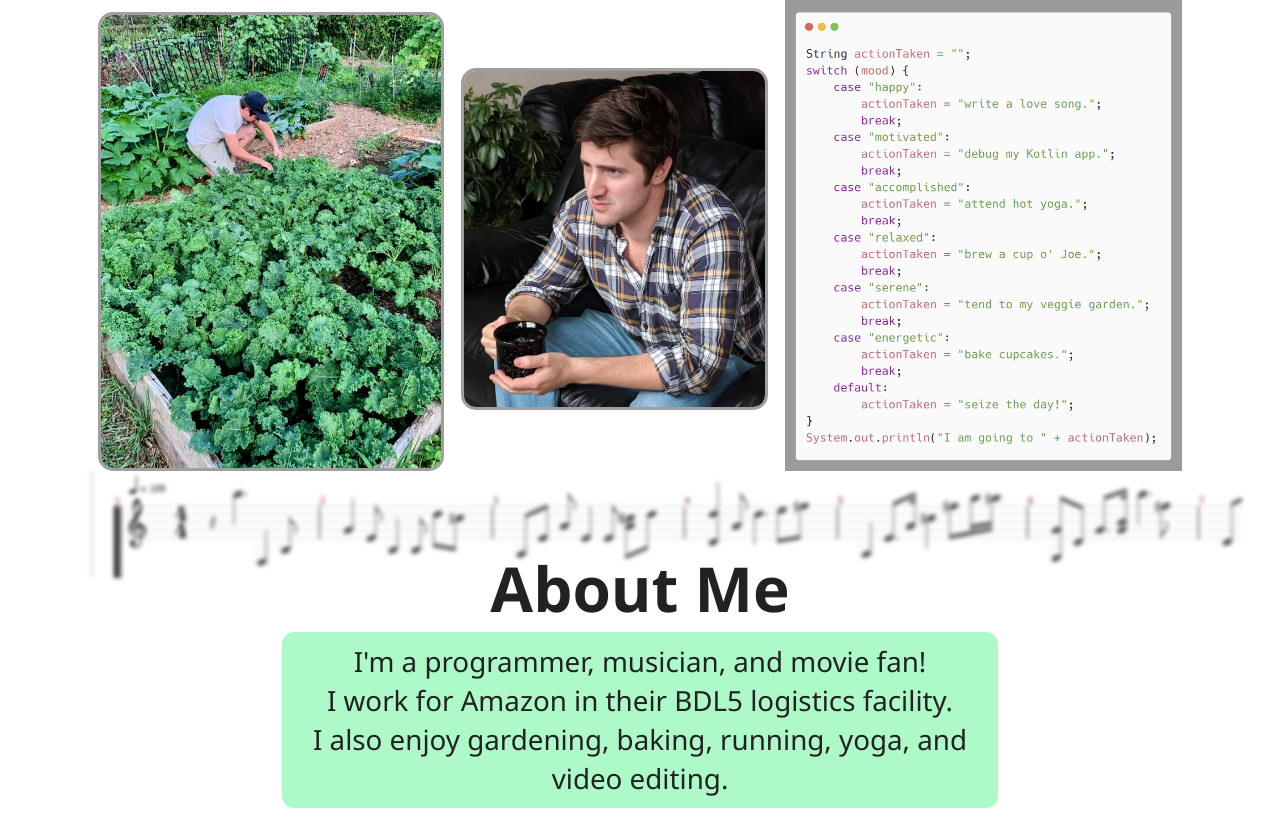
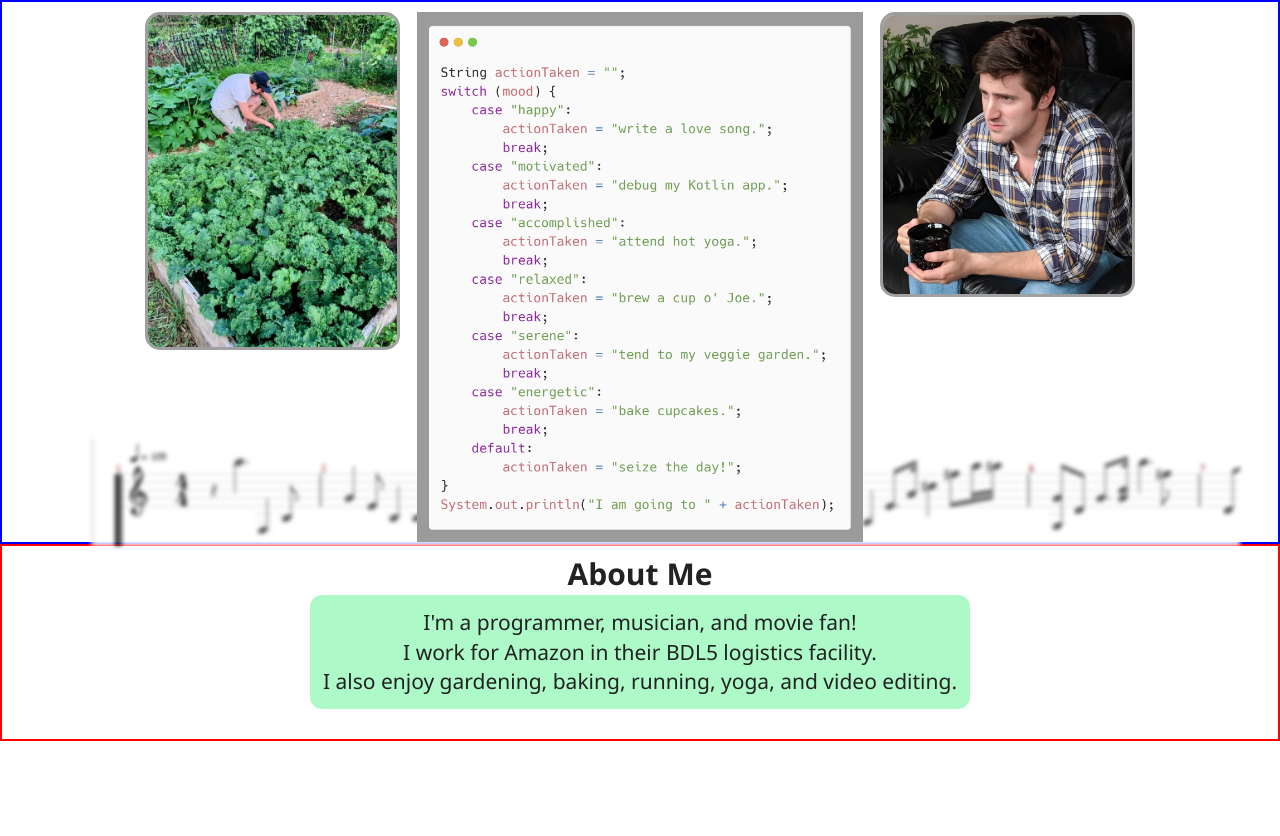
Before and after one commit to Paul-Franklin-student-programs/Three-Word-Movie-Reviews, a website built with webpack: page about.html in a window 1280 px wide. After the commit the page ends 800 px from the top, so only its background shows below. Built offline with nearby package versions, Linux system fonts and the light colour scheme.

Commit message:
more updates to about me page, approaching completion

```diff
--- a/about.html
+++ b/about.html
@@ -10,8 +10,8 @@
 
 <div class="main-photo-container">
   <img src="img/kale-image.jpg" alt="" class="kale-image">
+  <img src="img/carbon3.png" alt="" class="carbon-image">
   <img src="img/portfolio-pic.jpg" alt="Description of Image" class="about-image">
-  <img src="img/carbon3.png" alt="" class="carbon-image">
 </div>
 
 <div class="about-page-text">
--- a/css/style.css
+++ b/css/style.css
@@ -237,7 +237,7 @@ td {
 ---------------------------------------about page
 
 /* Full-page centering */
-body {
+.home-page {
   display: flex;
   flex-direction: column;
   align-items: center; /* Centers content horizontally */
@@ -246,66 +246,69 @@ body {
 }
 
 .about-page-text {
-  display: flex;
-  flex-direction: column; /* Centers image inside container */
-  align-items: center;
-  width: 100%;
   position: relative;
-  margin-bottom: 2.25%;
+  border: 2px solid red;
+  display: flex; /* Enables flexbox */
+  flex-direction: column; /* Stacks children vertically */
+  align-items: center; /* Centers children horizontally */
+  padding-bottom: 30px;
+  padding-top: 7px;
 }
 
 .photo-headline {
   font-weight: bold;
-  font-size: 62px;
+  font-size: 30px;
   display: block;
-  position: relative;
-  margin-top: 5.8%;
+  text-align: center;
   font-family: "Segoe UI", Arial, sans-serif;
 }
 
 .photo-text {
-  font-size: 27.75px;
+  font-size: 21px;
   display: block;
   background-color: rgba(0, 240, 85, 0.32);/* Dark semi-transparent background */
   border-radius: 12px; /* Optional: rounded edges */
   text-align: center; /* Optional: centers the text */
-  width: 56%; /* Adjust width */
-  position: relative;
   font-family: "Segoe UI", Arial, sans-serif;
-  padding: 10px;
+  padding: 1%;
   }
 
 .main-photo-container {
+  align-items: flex-start;
   display: flex;
   justify-content: center; /* Centers the images together as a unit */
-  align-items: flex-end;
   width: 100%;
   gap: 17px; /* Adjusts the space between the two images */
+  padding-top: 10px;
+  border: 2px solid blue;
 }
 
 /* Styling for both images */
-.about-image, .carbon-image {
+.about-image, .kale-image {
   display: block;
   height: auto; /* Maintain aspect ratio */
+  width: 20%;
+  max-width: 100%; /* Ensures images stay within their natural size */
+}
+
+.carbon-image {
+  display: block;
+  height: auto;
+  width: 35%;
+  max-width: 100%;
+  position: relative;
+  z-index: 1;
 }
 
 /* Adjust sizes individually */
 .about-image {
   border-radius: 15px;
-  margin-bottom: 4.75%;
-  width: 24%; /* Adjust width */
+  margin-bottom: 4.75%; /* Adjust width */
   border: 3px solid #9f9f9f; /* Optional border */
 }
 
-.carbon-image {
-  width: 31%;
-  height: auto;
-}
-
 .kale-image {
-  width: 27%;
   border-radius: 15px;
-  height: auto;
   border: 3px solid #9f9f9f;
 }
 
@@ -313,9 +316,9 @@ body {
   position: absolute;
   filter: blur(2px); /* Adjust blur intensity */
   opacity: 0.9;
-  z-index: -1;
+  z-index: 0;
   width: 90%;
   overflow: hidden;
   left: 7%;
-  margin-bottom: 20%;
+  bottom: 100%;
 }
```
Also changed, not shown: index.html (+1 -1 lines).
